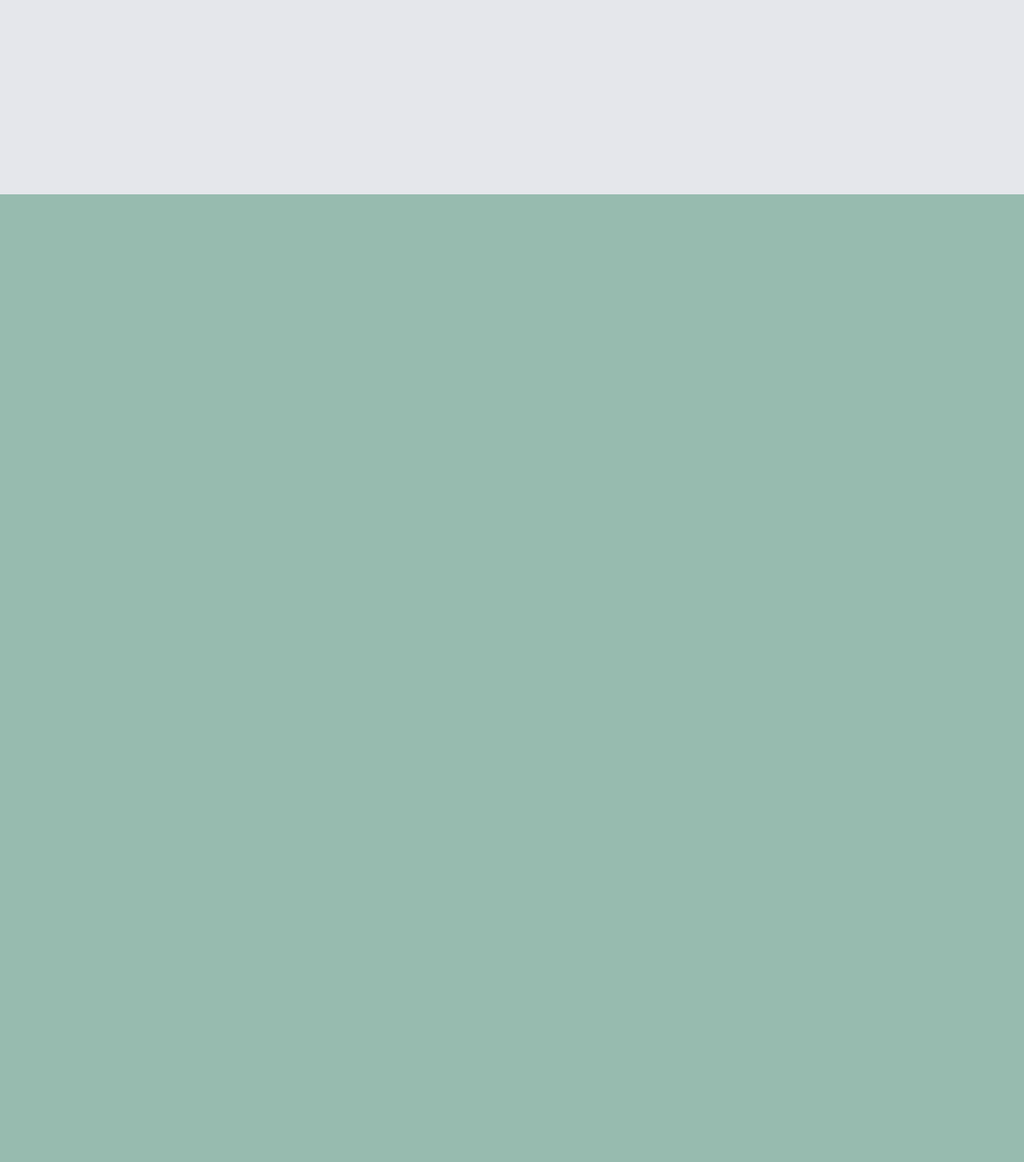
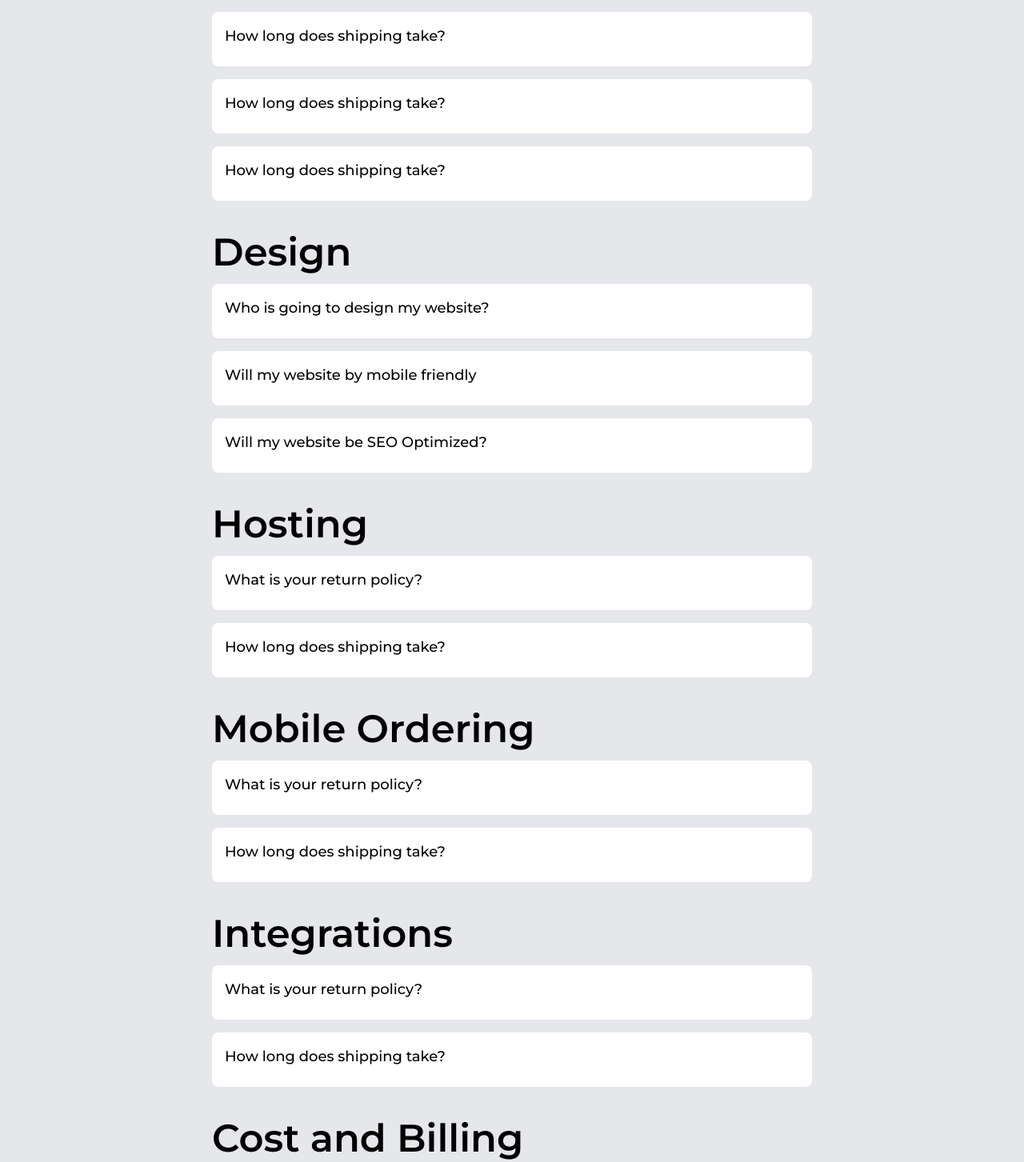
Before and after one commit to rwyattwalker/order-up, a Next.js app: page /faq in a window 1280 px wide. Shown: the part 557-2010 px from the top of the page at 80% size. Before the commit the page ends 800 px from the top, so only its background shows below. Built offline with nearby package versions, Linux system fonts and the light colour scheme.

Commit message:
FAQ Updates

```diff
--- /dev/null
+++ b/components/FaqContainer.tsx
@@ -0,0 +1,28 @@
+import React from 'react'
+import FaqItem from './FaqItem'
+
+type Item = {
+  question: string,
+  answer: string
+}
+
+type Props = {
+  title: string,
+  items: Item[]
+}
+
+function FaqContainer({title, items}:Props){
+  return (
+    <div className='mt-10'>
+      <h2 className="text-5xl font-semibold mb-4 text-left">{title}</h2>
+      {items.map((e, i)=>{
+          return(
+            <FaqItem key={i} question={`${e.question}`} answer={`${e.answer}`} />
+          )
+        })
+      }
+    </div>
+  )
+}
+
+export default FaqContainer
--- a/package.json
+++ b/package.json
@@ -28,6 +28,7 @@
     "next": "^13.1.1",
     "nodemailer": "^6.8.0",
     "react": "18.2.0",
+    "react-acceptjs": "^0.3.0",
     "react-dom": "18.2.0",
     "react-icons": "^4.7.1",
     "stripe": "^11.7.0",
--- a/pages/faq.tsx
+++ b/pages/faq.tsx
@@ -1,6 +1,6 @@
 import React from 'react';
-import FaqItem from '../components/FaqItem';
 import Container from '../components/Container';
+import FaqContainer from '../components/FaqContainer';
 
 function App() {
   return (
@@ -8,9 +8,48 @@ function App() {
     <div className="bg-gray-200 p-8 text-left flex">
       <div className="w-fit md:w-[750px] mx-auto my-auto">
         <h1 className="text-5xl font-semibold mb-4 text-center">Frequently Asked Questions</h1>
-        <FaqItem question="What is your return policy?" answer="We accept returns within 30 days of purchase. Items must be in original condition with all tags attached." />
-        <FaqItem question="How long does shipping take?" answer="Shipping typically takes 3-5 business days. Expedited shipping options are available at checkout." />
-        <FaqItem question="Do you offer gift wrapping?" answer="Yes, we offer gift wrapping as an option at checkout." />
+        <FaqContainer
+          title="Getting Started"
+          items={[
+            {question:"What happens after I sign up?",
+            answer: "After your purchase a service, your will receive an Email outlining what to expect as we begin the development process."},
+            {question:'How long does development take?', answer:'Shipping typically takes 3-5 business days. Expedited shipping options are available at checkout.'},
+            {question:'How long does shipping take?', answer:'Shipping typically takes 3-5 business days. Expedited shipping options are available at checkout.'},
+            {question:'How long does shipping take?', answer:'Shipping typically takes 3-5 business days. Expedited shipping options are available at checkout.'},
+            {question:'How long does shipping take?', answer:'Shipping typically takes 3-5 business days. Expedited shipping options are available at checkout.'}
+            ]} />
+        <FaqContainer
+          title="Design"
+          items={[
+            {question:"Who is going to design my website?", answer: "Your new site will be created by the OrderUp Design Team who specialize solely in creating restaurant websites that make a powerful first impression and help convert visitors into paying customers."},
+            {question:'Will my website by mobile friendly', answer:'Yes. Every OrderUp website is mobile friendly and responsive, ensuring your website experience adjusts according to the device your visitor is using.'},
+            {question:'Will my website be SEO Optimized?', answer:"You'll find best practice SEO features, like customizable URLs and meta titles, robust menu schemas, optimized page structures and more in every OrderUp website."},
+            ]} />
+        <FaqContainer
+          title="Hosting"
+          items={[
+            {question:"What is your return policy?", answer: "Never"},
+            {question:'How long does shipping take?', answer:'Shipping typically takes 3-5 business days. Expedited shipping options are available at checkout.'}
+            ]} />
+        <FaqContainer
+          title="Mobile Ordering"
+          items={[
+            {question:"What is your return policy?", answer: "Never"},
+            {question:'How long does shipping take?', answer:'Shipping typically takes 3-5 business days. Expedited shipping options are available at checkout.'}
+            ]} />
+        <FaqContainer
+          title="Integrations"
+          items={[
+            {question:"What is your return policy?", answer: "Never"},
+            {question:'How long does shipping take?', answer:'Shipping typically takes 3-5 business days. Expedited shipping options are available at checkout.'}
+            ]} />
+        <FaqContainer
+          title="Cost and Billing"
+          items={[
+            {question:"What is your return policy?", answer: "Never"},
+            {question:'How long does shipping take?', answer:'Shipping typically takes 3-5 business days. Expedited shipping options are available at checkout.'}
+            ]} />
+
       </div>
     </div>
     </Container>
--- /dev/null
+++ b/pages/test.tsx
@@ -0,0 +1,73 @@
+import React from 'react'
+import { useAcceptJs } from 'react-acceptjs';
+
+const authData = {
+  apiLoginID: 'YOUR AUTHORIZE.NET API LOGIN ID',
+  clientKey: 'YOUR AUTHORIZE.NET PUBLIC CLIENT KEY',
+};
+
+type BasicCardInfo = {
+  cardNumber: string;
+  cardCode: string;
+  month: string;
+  year: string;
+};
+
+const App = () => {
+  const { dispatchData, loading, error } = useAcceptJs({ authData });
+  const [cardData, setCardData] = React.useState<BasicCardInfo>({
+    cardNumber: '',
+    month: '',
+    year: '',
+    cardCode: '',
+  });
+
+  const handleSubmit = async (event:any) => {
+    event.preventDefault();
+    // Dispatch CC data to Authorize.net and receive payment nonce for use on your server
+    const response = await dispatchData({ cardData });
+    console.log('Received response:', response);
+  };
+
+  return (
+    <form onSubmit={handleSubmit}>
+      <input
+        type="text"
+        name="cardNumber"
+        value={cardData.cardNumber}
+        onChange={(event) =>
+          setCardData({ ...cardData, cardNumber: event.target.value })
+        }
+      />
+      <input
+        type="text"
+        name="month"
+        value={cardData.month}
+        onChange={(event) =>
+          setCardData({ ...cardData, month: event.target.value })
+        }
+      />
+      <input
+        type="text"
+        name="year"
+        value={cardData.year}
+        onChange={(event) =>
+          setCardData({ ...cardData, year: event.target.value })
+        }
+      />
+      <input
+        type="text"
+        name="cardCode"
+        value={cardData.cardCode}
+        onChange={(event) =>
+          setCardData({ ...cardData, cardCode: event.target.value })
+        }
+      />
+      <button type="submit" disabled={loading || error}>
+        Pay
+      </button>
+    </form>
+  );
+};
+
+export default App;
```
Also changed, not shown: 1 other file (tests, documents, lock files or other folders).
